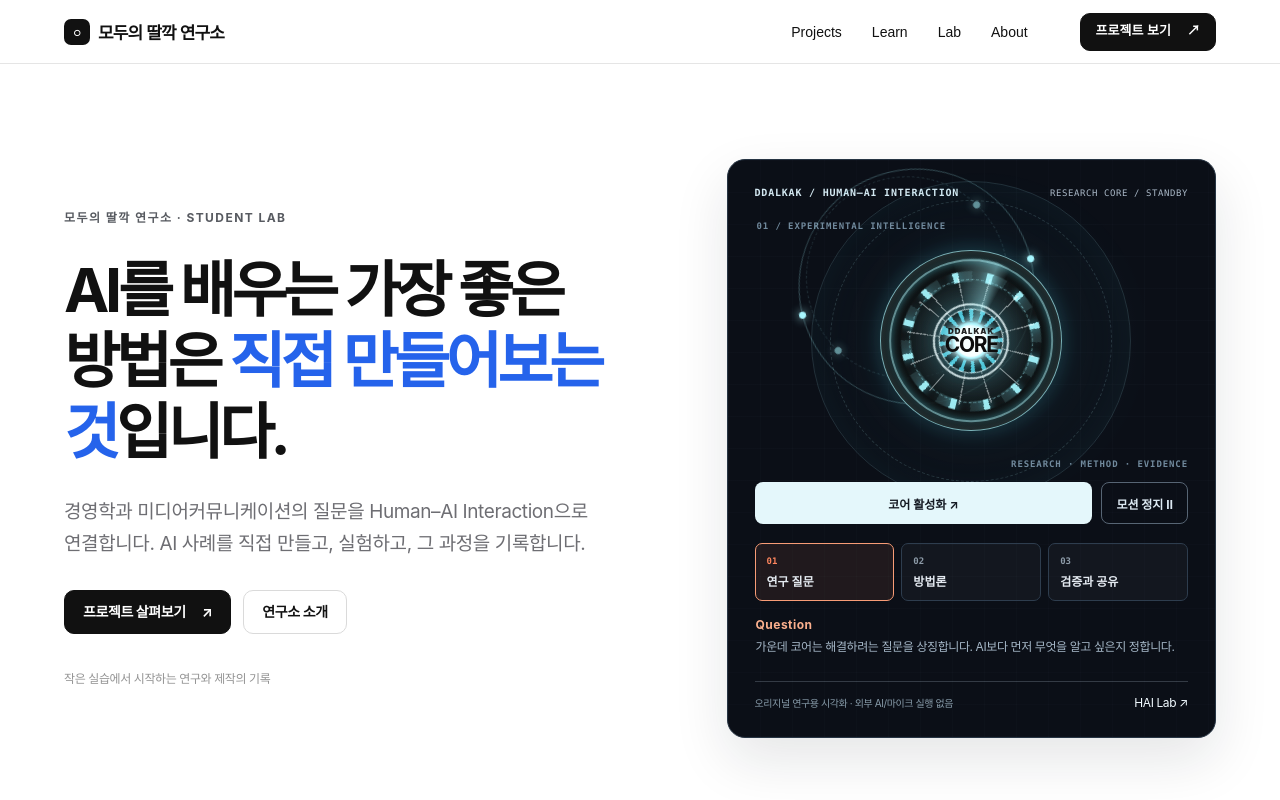
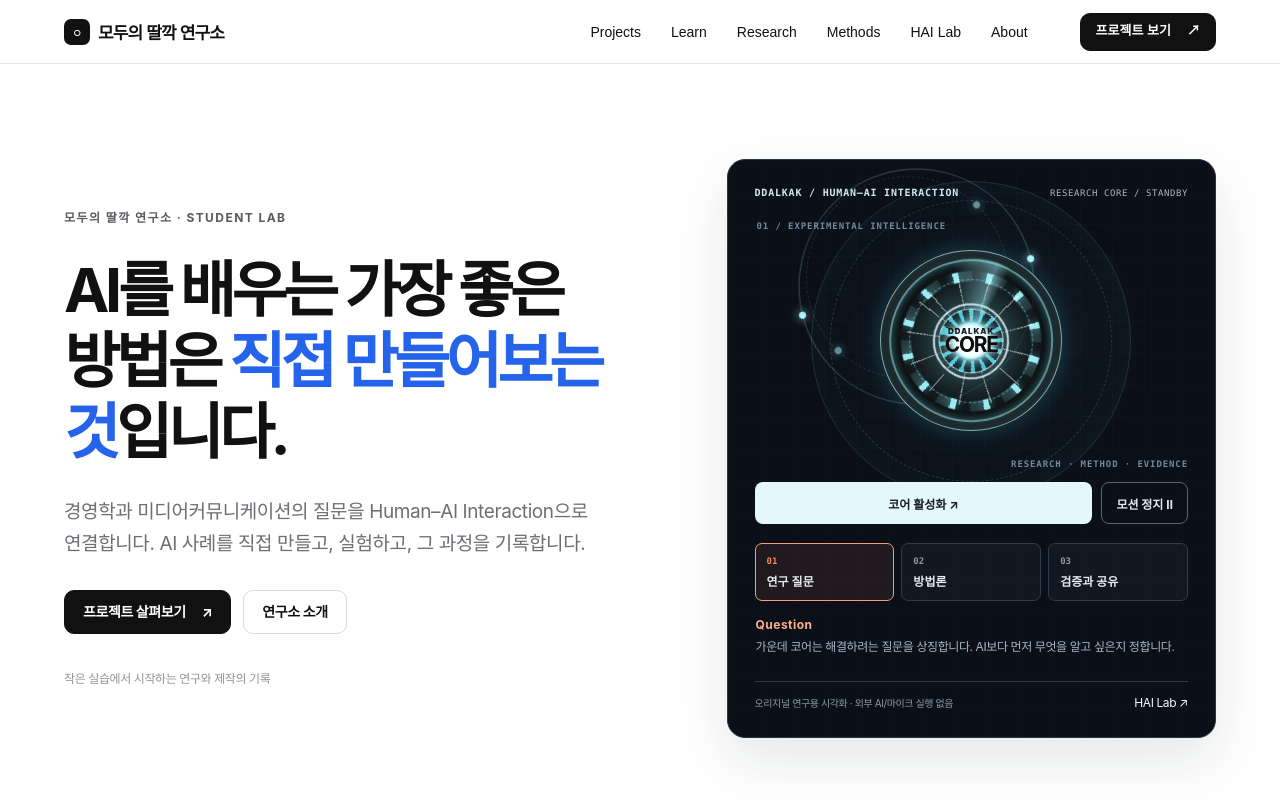
Before and after one commit to Jxny0ung/ddalkak-lab-hai, a Next.js app: page / in a window 1280 px wide. Shown: the top 800 px of the page. Built offline with nearby package versions, Linux system fonts and the light colour scheme.

Commit message:
feat(navigation): expose Research and Methods with active accessible navigation

```diff
--- a/src/components/site-header.tsx
+++ b/src/components/site-header.tsx
@@ -1,13 +1,20 @@
+"use client";
+
 import Link from "next/link";
+import { usePathname } from "next/navigation";
 
 const links = [
   { href: "/projects", label: "Projects" },
   { href: "/learn", label: "Learn" },
-  { href: "/lab", label: "Lab" },
+  { href: "/research", label: "Research" },
+  { href: "/methods", label: "Methods" },
+  { href: "/lab", label: "HAI Lab" },
   { href: "/about", label: "About" },
 ] as const;
 
 export function SiteHeader() {
+  const pathname = usePathname();
+
   return (
     <header className="sl-header">
       <div className="sl-container sl-header-inner">
@@ -16,16 +23,32 @@ export function SiteHeader() {
           <span>모두의 딸깍 연구소</span>
         </Link>
         <nav className="sl-desktop-nav" aria-label="주 메뉴">
-          {links.map((item) => <Link key={item.href} href={item.href}>{item.label}</Link>)}
+          {links.map((item) => (
+            <Link
+              aria-current={pathname === item.href || pathname.startsWith(item.href + "/") ? "page" : undefined}
+              key={item.href}
+              href={item.href}
+            >
+              {item.label}
+            </Link>
+          ))}
         </nav>
         <Link className="sl-btn sl-btn-dark sl-header-cta" href="/projects">
           프로젝트 보기 <span aria-hidden="true">↗</span>
         </Link>
         <details className="sl-mobile-menu">
-          <summary aria-label="메뉴 열기">메뉴 <span aria-hidden="true">☰</span></summary>
+          <summary>메뉴 <span aria-hidden="true">☰</span></summary>
           <nav aria-label="모바일 메뉴">
-            {links.map((item) => <Link key={item.href} href={item.href}>{item.label}</Link>)}
-            <Link href="/projects">프로젝트 보기 ↗</Link>
+            {links.map((item) => (
+              <Link
+                aria-current={pathname === item.href || pathname.startsWith(item.href + "/") ? "page" : undefined}
+                key={item.href}
+                href={item.href}
+              >
+                {item.label}
+              </Link>
+            ))}
+            <Link href="/archive">Archive ↗</Link>
           </nav>
         </details>
       </div>
```
